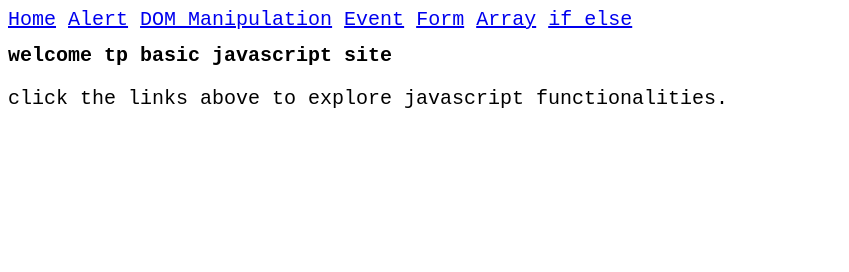
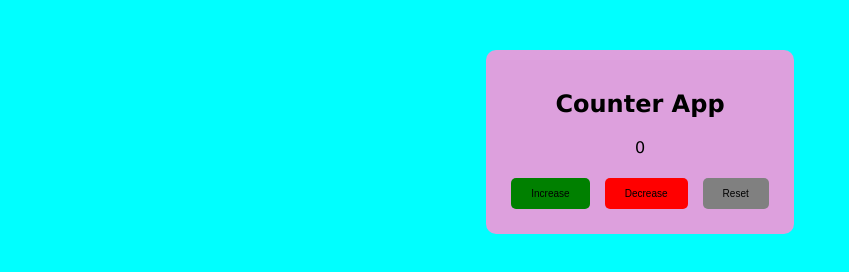
Before and after one commit to shreya-24-afk/shreya-telsang, a plain HTML site: page index.html in a window 1280 px wide. Shown: the whole page, without its empty margins (0-849 px from the left). Drawn offline with Linux system fonts and the light colour scheme.

Commit message:
Add files via upload

```diff
--- a/index.html
+++ b/index.html
@@ -3,22 +3,18 @@
 <head>
     <meta charset="UTF-8">
     <meta name="viewport" content="width=device-width, initial-scale=1.0">
-    <title>Document</title>
+    <title>counter</title>
     <link rel="stylesheet" href="style.css">
+
 </head>
 <body>
-    <nav>
-<a href="index.html">Home</a>
-<a href="alert.html">Alert</a>
-<a href="dom.html">DOM Manipulation</a>
-<a href="event.html">Event</a>
-<a href="form.html">Form</a>
-<a href="array.html">Array</a>
-<a href="if_else.html">if_else</a>
-</nav>
-<div class="container">
-    <h1>welcome tp basic javascript site</h1>
-    <p>click the links above to explore javascript functionalities.</p>
+    <div class="counter-container">
+<h2>Counter App</h2>
+<p id="count">0</p>
+<button id="increase" onclick="increaseCount()">Increase</button>
+<button id="decrease" onclick="decreaseCount()">Decrease</button>
+<button id="reset" onclick="resetCount()">Reset</button>
 </div>
+<script src="script.js"></script>
 </body>
 </html>
--- a/script.js
+++ b/script.js
@@ -1,36 +1,23 @@
-function showAlert(){
-    alert('Hello! this is a javascript alert.');
+document.addEventListener("Counter",init);
+
+let count = Number(sessionStorage.getItem("count")) || 0;
+
+function init(){
+    document.getElementById("count").textContent = count;
 }
-function changeText(){
-    document.getElementById('text').innerHTML = 'Text changed';
+function increaseCount(){
+    count++;
+    updateCount();
 }
-function handClick(){
-    document.getElementById('clickMessage').innerHTML = 'Button clicked!';
+function decreaseCount(){
+    count--;
+    updateCount();
 }
-function validateForm(){
-let name = document.getElementById('name').value;
-if(name==''){
-    alert('please enter your name.');
-    return false;
+function resetCount(){
+    count = 0;
+    updateCount();
 }
-return true;
+function updateCount(){
+    document.getElementById("count").textContent = count;
+    sessionStorage.setItem("count",count);
 }
-function checkNumber(){
-    let num = parseInt(document.getElementById('ageInput').value);
-    let result = num > 10 ? 'Greater than 10' : '10 or less';
-    document.getElementById('numberResult').innerHTML = result;
-}
-function checkAge(){
-    let age = parseInt(document.getElementById('ageInput').value);
-    if(age >=18){
-        document.getElementById('ageResult').innerHTML = 'you are an adult';
-     } else{
-     document.getElementById('ageResult').innerHTML = 'you are a minor';
-        }
-    }
-    function displayArrayIteam(){
-        let items = ['Apple','Banana','Cherry','Date','Elderberry'];
-        let index = parseInt(document.getElementById('arrayIndex').value);
-        let result = items[index] || 'Invalid index';
-        document.getElementById('arrayResult').innerHTML = result;
-    }
--- a/style.css
+++ b/style.css
@@ -1,29 +1,33 @@
-*{
- font-family: 'Courier New', Courier, monospace;
- font-size: 20px;
+body{
+font-family: 'Lucida Sans', 'Lucida Sans Regular', 'Lucida Grande', 'Lucida Sans Unicode', Geneva, Verdana, sans-serif;
+text-align: center;
+background-color: aqua;
+margin: 0;
+padding: 0;
 }
-#list1{
-    color: brown;
+.counter-container{
+    background: plum;
+    padding: 20px;
+    border-radius: 10px;
+    display: inline-block;
+    margin-top: 50px;
 }
-.ul1{
-background-color: rgb(120, 128, 54);
-color: indigo;
-width: 25%;
-padding: 20px;
-margin: 20px;
-border: 5px solid blue;
-border-radius: 10px;
-transition: 0.5 ease-in-out;
+button{
+    font-size: 10px;
+    padding: 10px 20px;
+    margin: 5px;
+    border: none;
+    border-radius: 5px;
+    cursor: pointer;
+    transition: 0.3s;
+    background-color: white;
 }
-.ul1:hover{
-background-color: darkslategray;
-border: 2px solid plum;
+#increase{
+    background-color: green;
 }
-.ul1 ol li{
-
-    font-size: 30px;
-    font-weight: 700;
-}
-table,th,td{
-    border: 1px solid black;
-}
+    #decrease{
+        background-color: red;
+    }
+    #reset{
+        background-color: gray;
+    }
```
